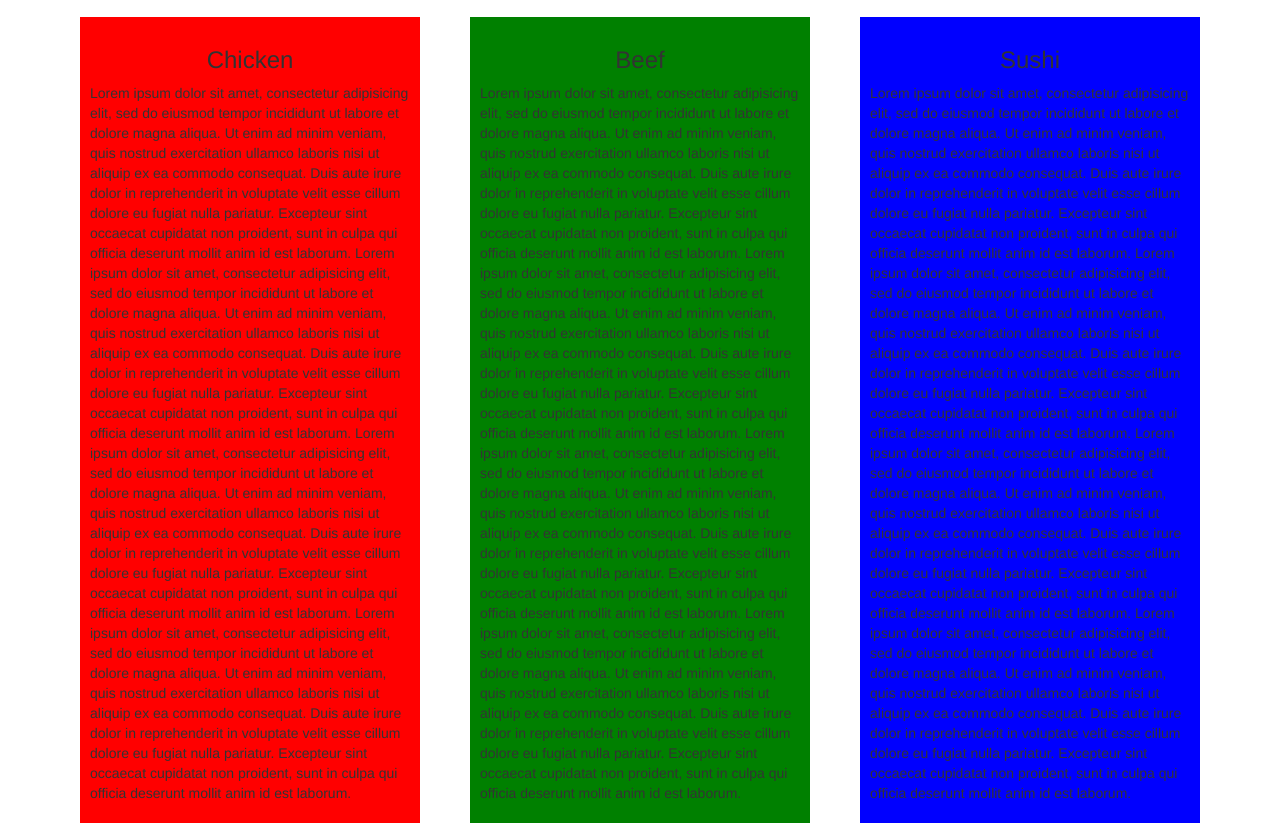
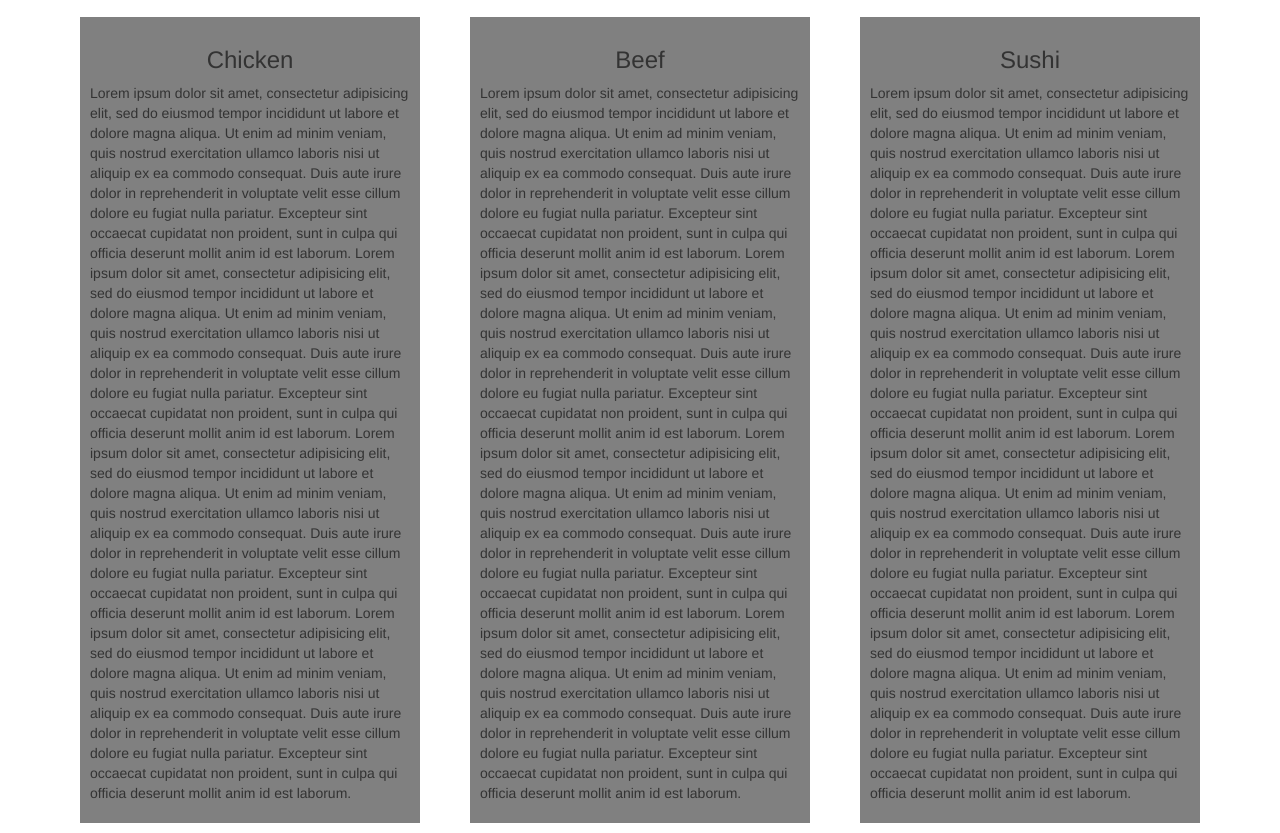
Before and after one commit to Achaleshwar-singh/Module-3-Solution, a plain HTML site: page index.html in a window 1280 px wide. Shown: the part 106-939 px from the top of the page. Drawn offline with Linux system fonts and the light colour scheme; a script that the page names is missing.

Commit message:
Update styles.css

```diff
--- a/css/styles.css
+++ b/css/styles.css
@@ -11,15 +11,18 @@ div section {
     padding: 10px;
 }
 #section-1{
-    background-color: red;
+    background-color: #808080;
+    text-color: white;
 }
 
 #section-2 {
-    background-color: green;
+    background-color: #808080;
+    text-color: white;
 }
 
 #section-3 {
-    background-color: blue;
+    background-color: #808080;
+    text-color: white;
 }
 
 #text > h3 {
```
